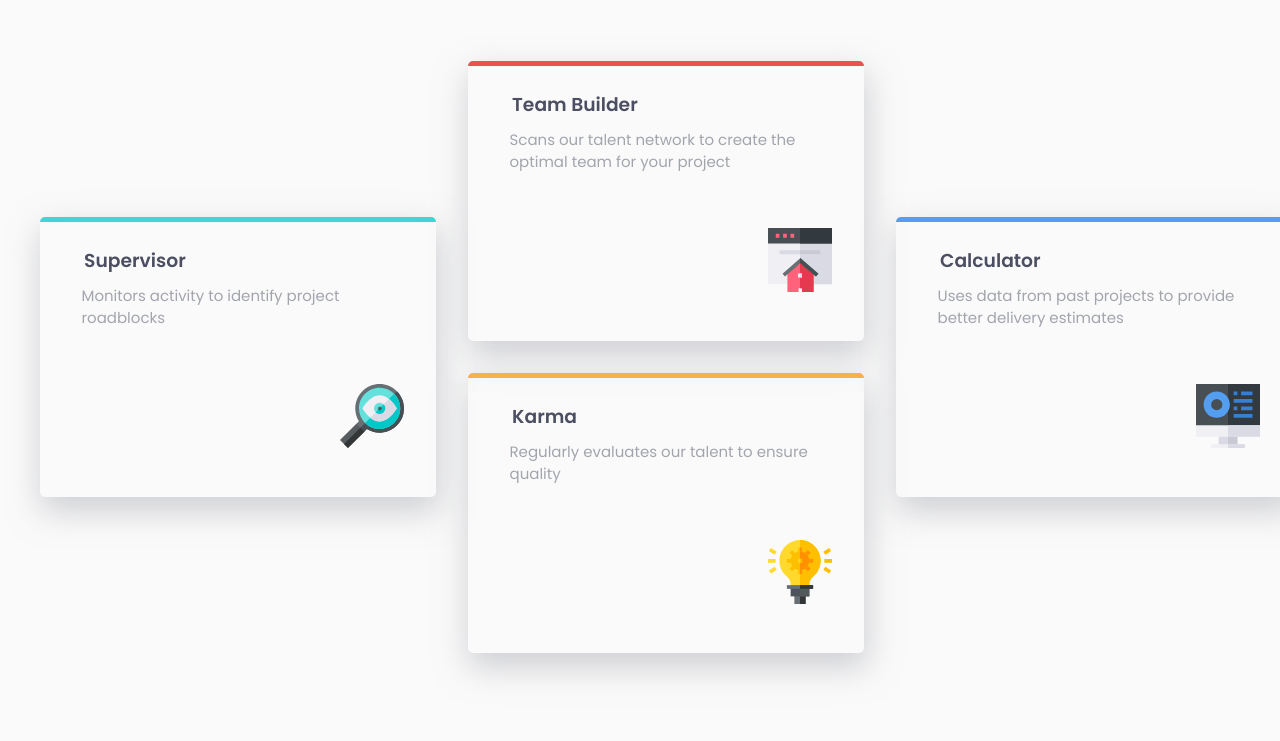
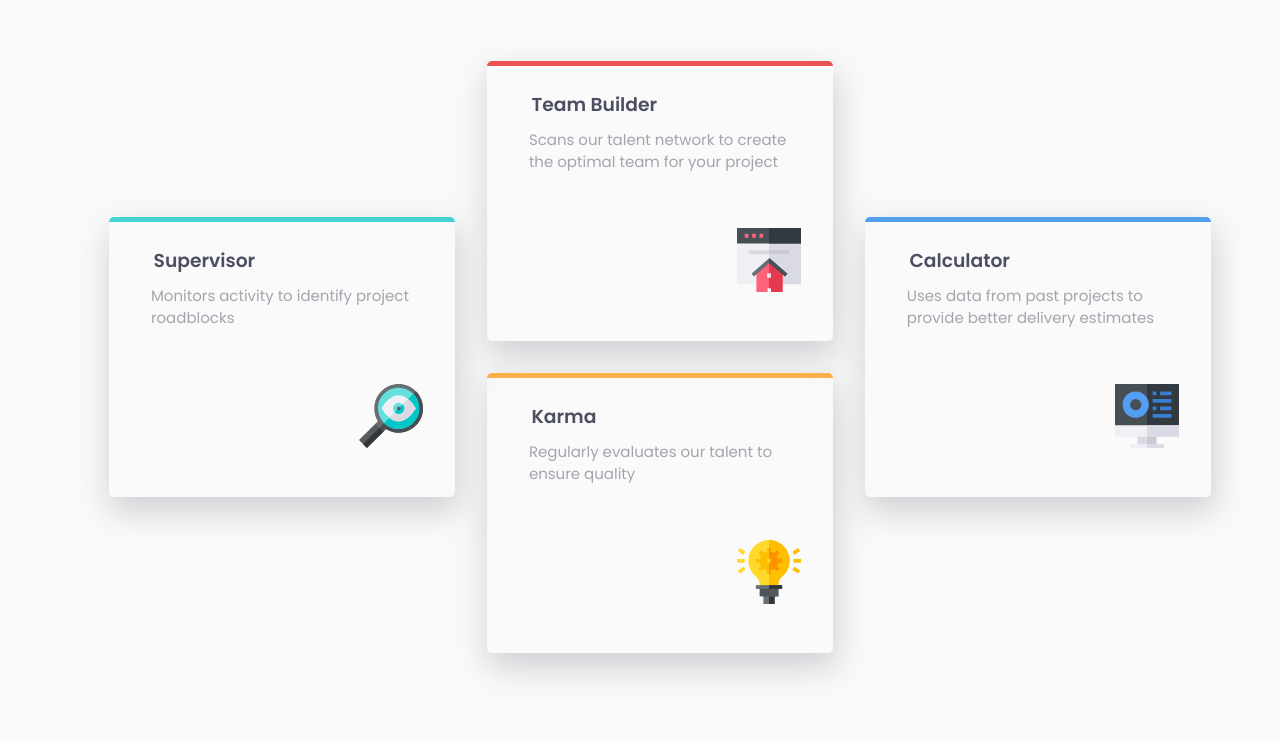
Before and after one commit to mritunjaysaha/Four-card-section, a plain HTML site: page index.html in a window 1280 px wide. Shown: the part 198-939 px from the top of the page. Drawn offline with Linux system fonts and the light colour scheme.

Commit message:
changed the margin for the desktop version

```diff
--- a/styles/styles.css
+++ b/styles/styles.css
@@ -134,14 +134,10 @@ p {
 @media only screen and (min-width: 576px) {
     /* line 121, styles.scss */
     body {
-        margin: 0 auto;
+        margin: 0 5% 0 4%;
     }
 
     /* line 124, styles.scss */
-    main {
-        margin: 0;
-    }
-
     .header p {
         margin: 0 auto;
         width: 50%;
```
